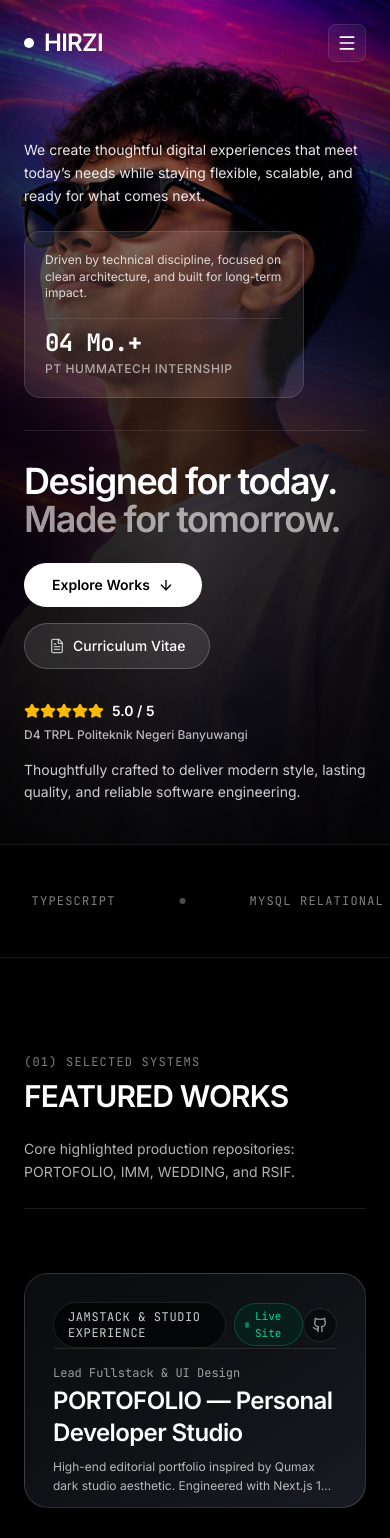
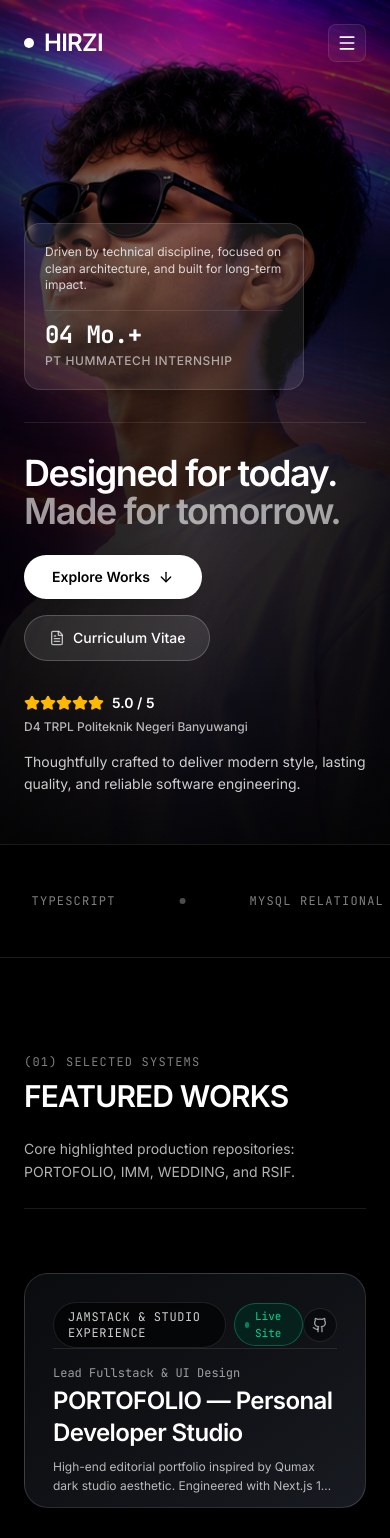
Before and after one commit to bheeluckzz/PORTOFOLIO, a Next.js app: page / in a window 390 px wide. Shown: the top 1538 px of the page. Built offline with nearby package versions, Linux system fonts and the light colour scheme.

Commit message:
fix: adjust hero layout spacing for mobile and prevent navbar text collision

```diff
--- a/src/components/Hero.tsx
+++ b/src/components/Hero.tsx
@@ -26,7 +26,7 @@ export function Hero() {
     <section
       id="hero"
       ref={containerRef}
-      className="relative h-screen min-h-[760px] w-full overflow-hidden bg-black flex flex-col justify-end"
+      className="relative min-h-screen w-full overflow-hidden bg-black flex flex-col justify-end pt-28 sm:pt-32 pb-12 sm:pb-16"
     >
       {/* Dynamic Background Image with Parallax Scale & Gradient Vignette */}
       <motion.div
@@ -56,12 +56,12 @@ export function Hero() {
       {/* Hero Contents Container (.home-hero_wrapper) */}
       <motion.div
         style={{ y: contentY, opacity: contentOpacity }}
-        className="relative z-10 w-full max-w-[1440px] mx-auto px-6 sm:px-10 pb-10 sm:pb-16 flex flex-col justify-end h-full"
+        className="relative z-10 w-full max-w-[1440px] mx-auto px-6 sm:px-10 flex flex-col justify-end"
       >
         {/* Top Floating Row: Intro Text & Glass Experience Card */}
         <div className="grid grid-cols-1 md:grid-cols-12 gap-6 items-end mb-8 sm:mb-12">
           {/* Top Left Intro */}
-          <ScrollReveal direction="up" delay={0.1} className="md:col-span-7 lg:col-span-8 max-w-lg">
+          <ScrollReveal direction="up" delay={0.1} className="hidden md:block md:col-span-7 lg:col-span-8 max-w-lg">
             <p className="text-sm sm:text-base text-white/90 leading-relaxed font-normal">
               {hero.subtextLeft}
             </p>
--- a/src/components/Works.tsx
+++ b/src/components/Works.tsx
@@ -152,7 +152,7 @@ function HighlightCard({ project }: { project: HighlightProjectItem }) {
               href={project.liveUrl}
               target="_blank"
               rel="noopener noreferrer"
-              className="inline-flex items-center gap-1.5 text-[11px] font-mono text-emerald-400 bg-emerald-950/50 border border-emerald-500/30 px-2.5 py-1 rounded-full backdrop-blur-md hover:bg-emerald-900/60 transition-colors"
+              className="inline-flex items-center gap-1.5 text-[11px] font-mono text-emerald-400 bg-emerald-950/60 border border-emerald-500/40 px-2.5 py-1 rounded-full backdrop-blur-md hover:bg-emerald-900/80 transition-colors"
             >
               <span className="w-1.5 h-1.5 rounded-full bg-emerald-400 animate-pulse" />
               <span>Live Site</span>
```
